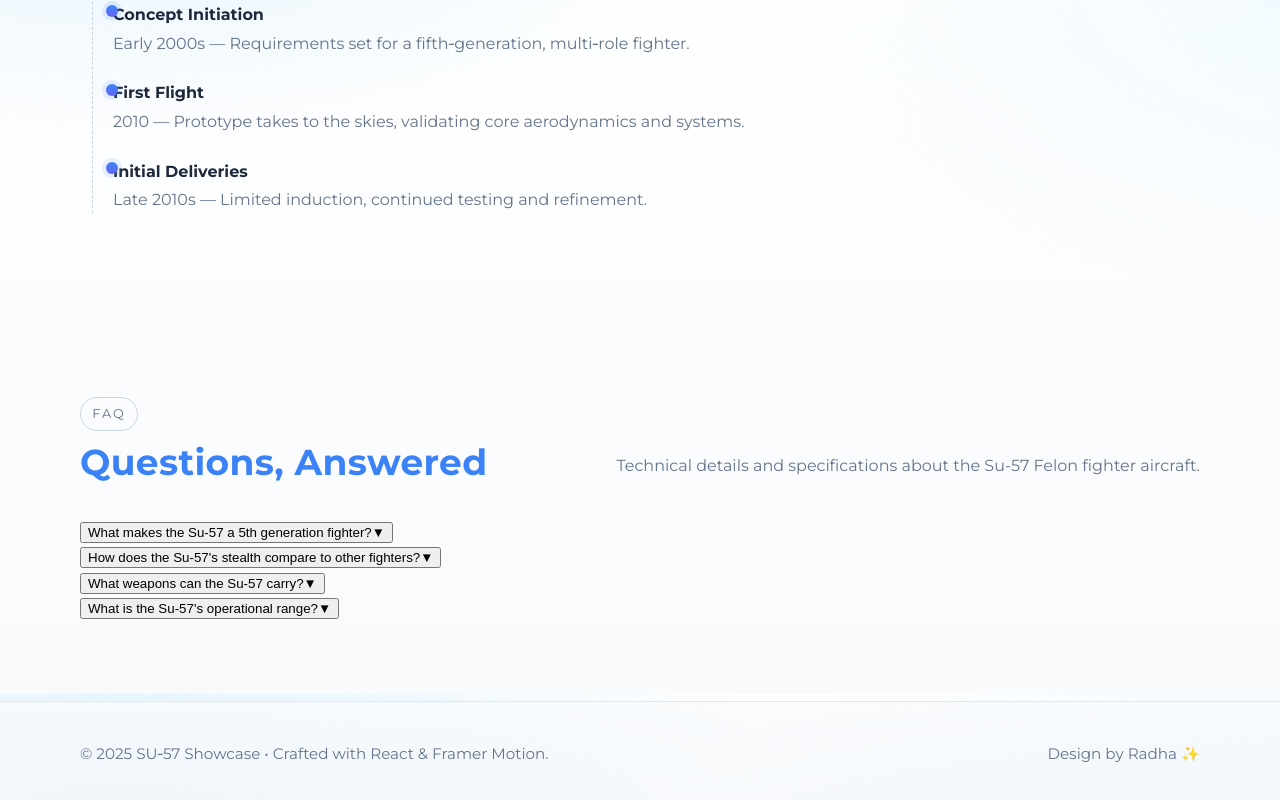
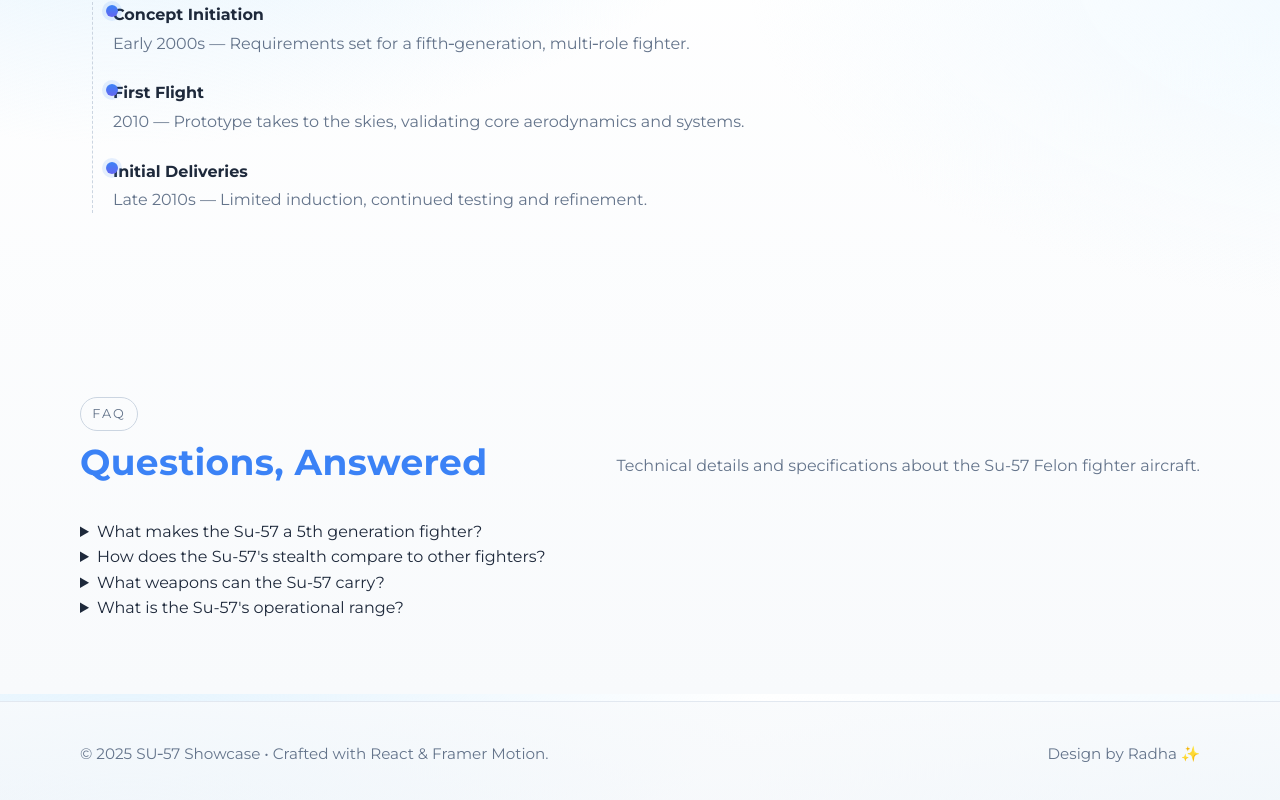
Before and after one commit to raimohan/su57, a React (Create React App) app: page / in a window 1280 px wide. Shown: the part 3306-4106 px from the top of the page. Built offline with nearby package versions, Linux system fonts and the light colour scheme; the HTML template or start-up script is replaced by a standard one.

Commit message:
Update FAQ.js

```diff
--- a/src/components/FAQ.js
+++ b/src/components/FAQ.js
@@ -1,21 +1,13 @@
-import React, { useState } from 'react';
-import { motion, AnimatePresence } from 'framer-motion';
+import React from 'react';
+import { motion } from 'framer-motion';
 import { useInView } from 'react-intersection-observer';
 import './FAQ.css';
 
 const FAQ = () => {
-  const [openItems, setOpenItems] = useState({});
   const { ref, inView } = useInView({
     threshold: 0.1,
     triggerOnce: true
   });
-
-  const toggleItem = (index) => {
-    setOpenItems(prev => ({
-      ...prev,
-      [index]: !prev[index]
-    }));
-  };
 
   const containerVariants = {
     hidden: { opacity: 0 },
@@ -82,45 +74,17 @@
           </motion.p>
         </div>
 
-        <div className="faq-list">
         {faqData.map((item, index) => (
-            <motion.div
+          <motion.details
             key={index}
-              className={`faq-item ${openItems[index] ? 'open' : ''}`}
+            className="reveal"
             variants={itemVariants}
-              whileHover={{ scale: 1.01 }}
+            style={{ transitionDelay: `${index * 0.06}s` }}
           >
-              <motion.button
-                className="faq-question"
-                onClick={() => toggleItem(index)}
-                whileTap={{ scale: 0.98 }}
-              >
-                {item.question}
-                <motion.span
-                  className="faq-icon"
-                  animate={{ rotate: openItems[index] ? 180 : 0 }}
-                  transition={{ duration: 0.3 }}
-                >
-                  ▼
-                </motion.span>
-              </motion.button>
-
-              <AnimatePresence>
-                {openItems[index] && (
-                  <motion.div
-                    className="faq-answer"
-                    initial={{ height: 0, opacity: 0 }}
-                    animate={{ height: "auto", opacity: 1 }}
-                    exit={{ height: 0, opacity: 0 }}
-                    transition={{ duration: 0.3, ease: "easeInOut" }}
-                  >
+            <summary>{item.question}</summary>
             <p>{item.answer}</p>
-                  </motion.div>
-                )}
-              </AnimatePresence>
-            </motion.div>
+          </motion.details>
         ))}
-        </div>
       </div>
     </motion.section>
   );
```
Lines whose indentation alone changed are shown as unchanged.
